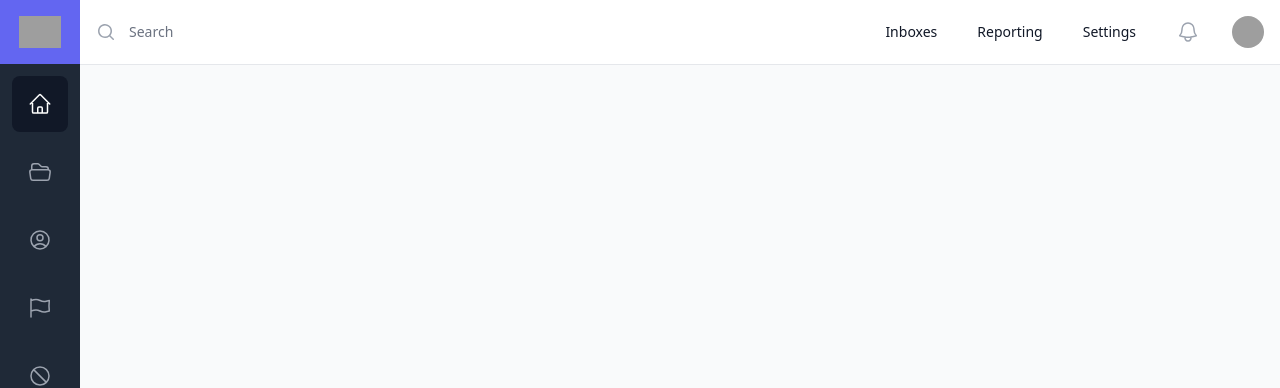
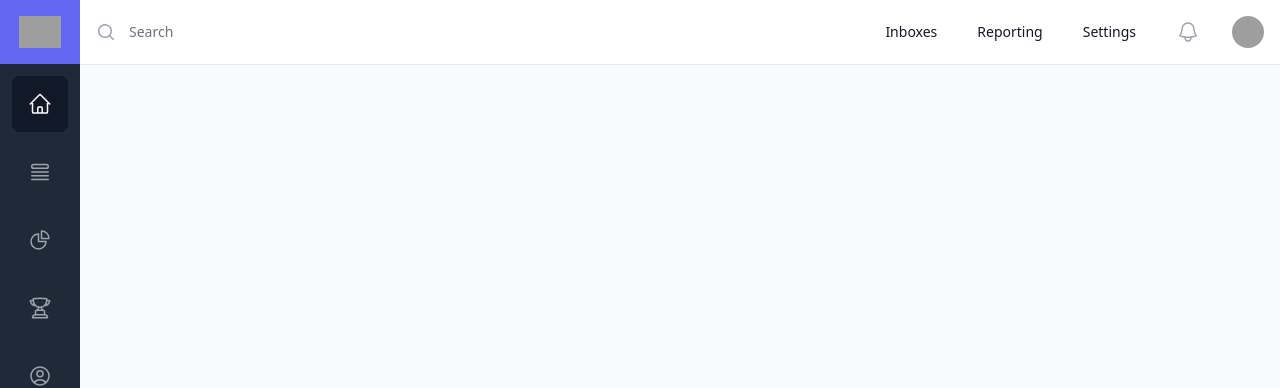
Before and after one commit to Amit-Ramrakhyani/Personal-Finance-Monitoring-System, a React (Vite) app: page / in a window 1280 px wide. Shown: the top 388 px of the page. Built offline with nearby package versions, Linux system fonts and the light colour scheme; no server answers; sample sign-in values are in the browser's storage; grey boxes are pictures that could not be loaded.

Commit message:
Added Goal Page

```diff
--- a/src/App.jsx
+++ b/src/App.jsx
@@ -9,6 +9,8 @@ import DashboardLayout from "./routes/DashboardLayout";
 import HomePage from "./pages/Home/Home";
 import TransPage from "./pages/TransPage/Transpage";
 import LoginPage from "./pages/Auth/Login";
+import BudgetPage from "./pages/Budget/Budget";
+import GoalsPage from "./pages/Budget/Goals";
 
 // Components
 import LoadingSpinner from "./components/Loading";
@@ -26,7 +28,19 @@ const router = createBrowserRouter([
         <ProtectedRoute>
           <TransPage />
         </ProtectedRoute>
-      )}
+      )},
+      { path: "/budget", element: (
+        <ProtectedRoute>
+          <BudgetPage />
+        </ProtectedRoute>
+      )},
+      {
+        path: "/goals", element: (
+          <ProtectedRoute>
+            <GoalsPage />
+          </ProtectedRoute>
+        )
+      }
     ],
   },
   {
@@ -52,7 +66,6 @@ export default () => {
       <AuthProvider>
         <RouterProvider router={router} />
       </AuthProvider>)
-
     }
     </>
   );
--- /dev/null
+++ b/src/pages/Budget/Budget.jsx
@@ -0,0 +1,28 @@
+import React from "react";
+import { Fragment, useState } from "react";
+import { TransAPI } from "../../api"
+import moment from 'moment';
+
+
+export default function Example() {
+    React.useEffect(() => {
+      document.title = "Dashboard";
+    })
+    const [mobileMenuOpen, setMobileMenuOpen] = useState(false);
+
+    return (
+      <>
+        <div className="flex h-full flex-col">
+          {/* Bottom section */}
+          <div className="flex min-h-0 flex-1 overflow-hidden">
+            <main className="min-w-0 flex-1 border-t border-gray-200 lg:flex">
+              <section aria-labelledby="primary-heading" className="flex h-full min-w-0 flex-1 flex-col overflow-y-auto lg:order-last">
+                {/* Your content */}
+              </section>
+            </main>
+          </div>
+        </div>
+      </>
+    );
+
+}
--- /dev/null
+++ b/src/pages/Budget/Goals.jsx
@@ -0,0 +1,37 @@
+import React from "react";
+import { Fragment, useState } from "react";
+import { TransAPI } from "../../api";
+import moment from "moment";
+
+export default function Example() {
+  React.useEffect(() => {
+    document.title = "Dashboard";
+  });
+  const [mobileMenuOpen, setMobileMenuOpen] = useState(false);
+
+  return (
+    <>
+      <div className="flex h-full flex-col">
+        {/* Bottom section */}
+        <div className="flex min-h-0 flex-1 overflow-hidden">
+          <main className="min-w-0 flex-1 border-t border-gray-200 lg:flex">
+            <section
+              aria-labelledby="primary-heading"
+              className="pl-10 pr-10 mt-10 flex bg-white h-full min-w-0 flex-1 flex-col overflow-y-auto lg:order-last"
+            >
+              <div className="border-b border-gray-200 pb-5">
+                <h1 className="text-4xl font-medium leading-6 text-gray-900">
+                  Your Goals ✨
+                </h1>
+                <p className="mt-5 max-w-4xl text-sm text-gray-500">
+                    A list of your financial goals,  Create actionable plans to achieve these goals, including budgeting strategies and investment recommendations
+                    or specific goals like saving for a house or retirement, saving for a vacation, buying a home, or paying off debt.
+                </p>
+              </div>
+            </section>
+          </main>
+        </div>
+      </div>
+    </>
+  );
+}
--- a/src/pages/TransPage/Transpage.jsx
+++ b/src/pages/TransPage/Transpage.jsx
@@ -9,7 +9,7 @@ export default function Example() {
   const [transactions, setTransactions] = useState([]);
   console.log("Transactions: ", transactions)
   React.useEffect(() => {
-    document.title = "Dashboard";
+    document.title = "Your Transactions | Finance Manager";
 
     const fetchTransactions = async () => {
       try {
@@ -23,17 +23,6 @@ export default function Example() {
     };
     fetchTransactions();
   }, []);
-  const transactionsx = [
-    {
-      id: "AAPS0L",
-      company: "Chase & Co.",
-      share: "CAC",
-      commission: "+$4.37",
-      price: "$3,509.00",
-      quantity: "12.00",
-      netAmount: "$4,397.00",
-    },
-  ];
 
   return (
     <>
--- a/src/routes/DashboardLayout.jsx
+++ b/src/routes/DashboardLayout.jsx
@@ -18,7 +18,10 @@ import {
   XMarkIcon,
   Square2StackIcon,
   HomeIcon,
-  FolderOpenIcon
+  FolderOpenIcon,
+  QueueListIcon,
+  ChartPieIcon,
+  TrophyIcon
 } from "@heroicons/react/24/outline";
 
 const user = {
@@ -27,30 +30,15 @@ const user = {
   imageUrl:
     "https://images.unsplash.com/photo-1517365830460-955ce3ccd263?ixlib=rb-1.2.1&ixid=eyJhcHBfaWQiOjEyMDd9&auto=format&fit=facearea&facepad=2&w=256&h=256&q=80",
 };
-const navigation = [
-  {
-    name: "Inboxes",
-    href: "#",
-    children: [
-      { name: "Technical Support", href: "#" },
-      { name: "Sales", href: "#" },
-      { name: "General", href: "#" },
-    ],
-  },
-  { name: "Reporting", href: "#", children: [] },
-  { name: "Settings", href: "#", children: [] },
-];
 const sidebarNavigation = [
-  { name: "Home", href: "/", icon: HomeIcon, current: true },
-  { name: "Transactions", href: "/transactions", icon: FolderOpenIcon, current: false },
-  { name: "Customers", href: "#", icon: UserCircleIcon, current: false },
-  { name: "Flagged", href: "#", icon: FlagIcon, current: false },
-  { name: "Spam", href: "#", icon: NoSymbolIcon, current: false },
-  { name: "Drafts", href: "#", icon: PencilSquareIcon, current: false },
-];
-const userNavigation = [
-  { name: "Your Profile", href: "#" },
-  { name: "Sign out", href: "#" },
+  { name: "Home", href: "/", icon: HomeIcon},
+  { name: "Transactions", href: "/transactions", icon: QueueListIcon },
+  { name: "Budgets", href: "/budget", icon: ChartPieIcon, },
+  { name: "Goals", href: "/goals", icon:   TrophyIcon },
+  { name: "Customers", href: "#", icon: UserCircleIcon, },
+  { name: "Flagged", href: "#", icon: FlagIcon, },
+  { name: "Spam", href: "#", icon: NoSymbolIcon, },
+  { name: "Drafts", href: "#", icon: PencilSquareIcon, },
 ];
 
 function classNames(...classes) {
@@ -60,12 +48,10 @@ function classNames(...classes) {
 
 
 export default function DashboardLayout(props) {
-  console.log(props)
+  console.log("Dashboard ->", props.index)
   React.useEffect(() => {
     document.title = props.title;
   })
-
-  const [mobileMenuOpen, setMobileMenuOpen] = useState(false);
 
   return (
     <>
@@ -205,7 +191,7 @@ export default function DashboardLayout(props) {
                       key={item.name}
                       href={item.href}
                       className={classNames(
-                        item.current
+                        (window.location.pathname === item.href)
                           ? "bg-gray-900 text-white"
                           : "text-gray-400 hover:bg-gray-700",
                         "flex-shrink-0 inline-flex items-center justify-center h-14 w-14 rounded-lg"
```
